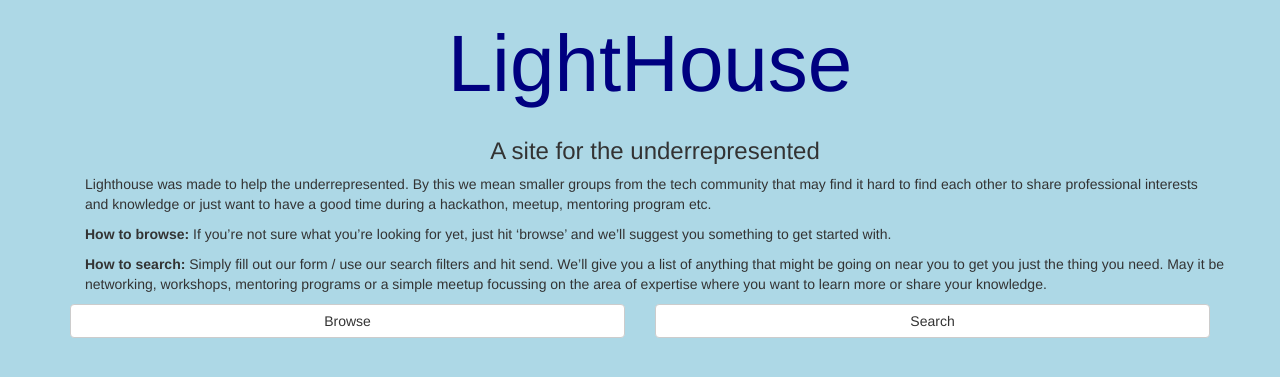
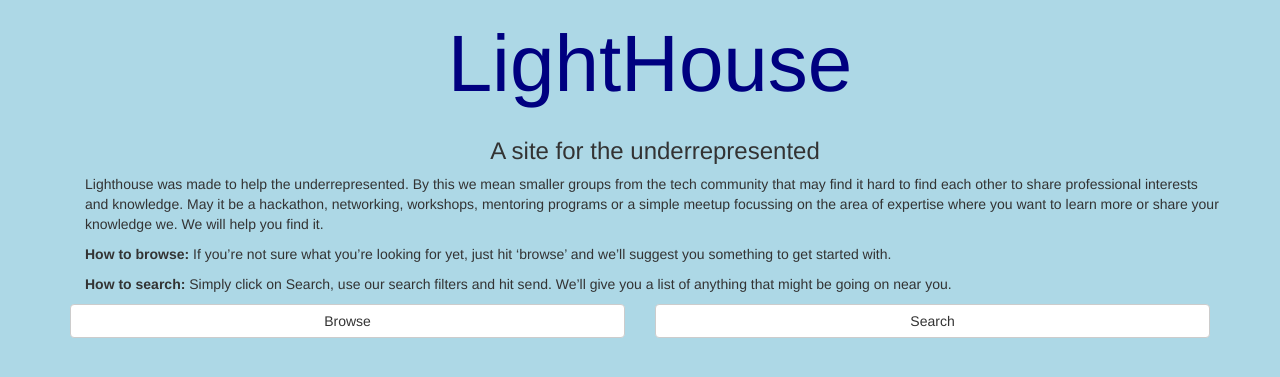
Before and after one commit to TamaraAtanasoska/lighthouse, a Django app: page / in a window 1280 px wide. Shown: the top 377 px of the page. Run offline with Django 3.2, Linux system fonts and the light colour scheme; some libraries are stand-ins or nearby versions.

Commit message:
links for buttons, text change

```diff
--- a/lighthouseapp/templates/lighthouseapp/start.html
+++ b/lighthouseapp/templates/lighthouseapp/start.html
@@ -19,19 +19,21 @@
             <h3>A site for the underrepresented</h3>
         </div>
         <div class="container text-left">
-            <p>Lighthouse was made to help the underrepresented. By this we mean smaller groups from the tech community that may find it hard to find each other to share professional interests and knowledge or just want to have a good time during a hackathon, meetup, mentoring program etc.</p>
+            <p>Lighthouse was made to help the underrepresented. By this we mean smaller groups from the tech community that may find it hard to find each other to share professional interests and knowledge. May it be a hackathon, networking, workshops, mentoring programs or a simple meetup focussing on the area of expertise where you want to learn more or share your knowledge we. We will help you find it.</p>
 
           <div class="row">
           <div class="col-md-12">
             <p><strong>How to browse:</strong> If you’re not sure what you’re looking for yet, just hit ‘browse’ and we’ll suggest you something to get started with.</p>
 
-            <p><strong>How to search:</strong> Simply fill out our form / use our search filters and hit send. We’ll give you a list of anything that might be going on near you to get you just the thing you need. May it be networking, workshops, mentoring programs or a simple meetup focussing on the area of expertise where you want to learn more or share your knowledge.</p>
+            <p><strong>How to search:</strong> Simply click on Search, use our search filters and hit send. We’ll give you a list of anything that might be going on near you.</p>
             </div>
           </div>
           </div>
           <div class="row text-center">
-           <div class="col-sm-6"><input class="btn btn-default" style="display: block; width: 100%;" type="submit" value="Browse"></div>
-            <div class="col-sm-6"><input class="btn btn-default" style="display: block; width: 100%;" type="submit" value="Search"></div>
+           <div class="col-sm-6"><a href='browse/'><input class="btn btn-default" style="display: block; width: 100%;" type="submit" value="Browse"></a></div>
+
+            <div class="col-sm-6"><a href="recoursefilter/"><input class="btn btn-default" style="display: block; width: 100%;" type="submit" value="Search"></a></div>
+
           </div>
 
         </div>
```
